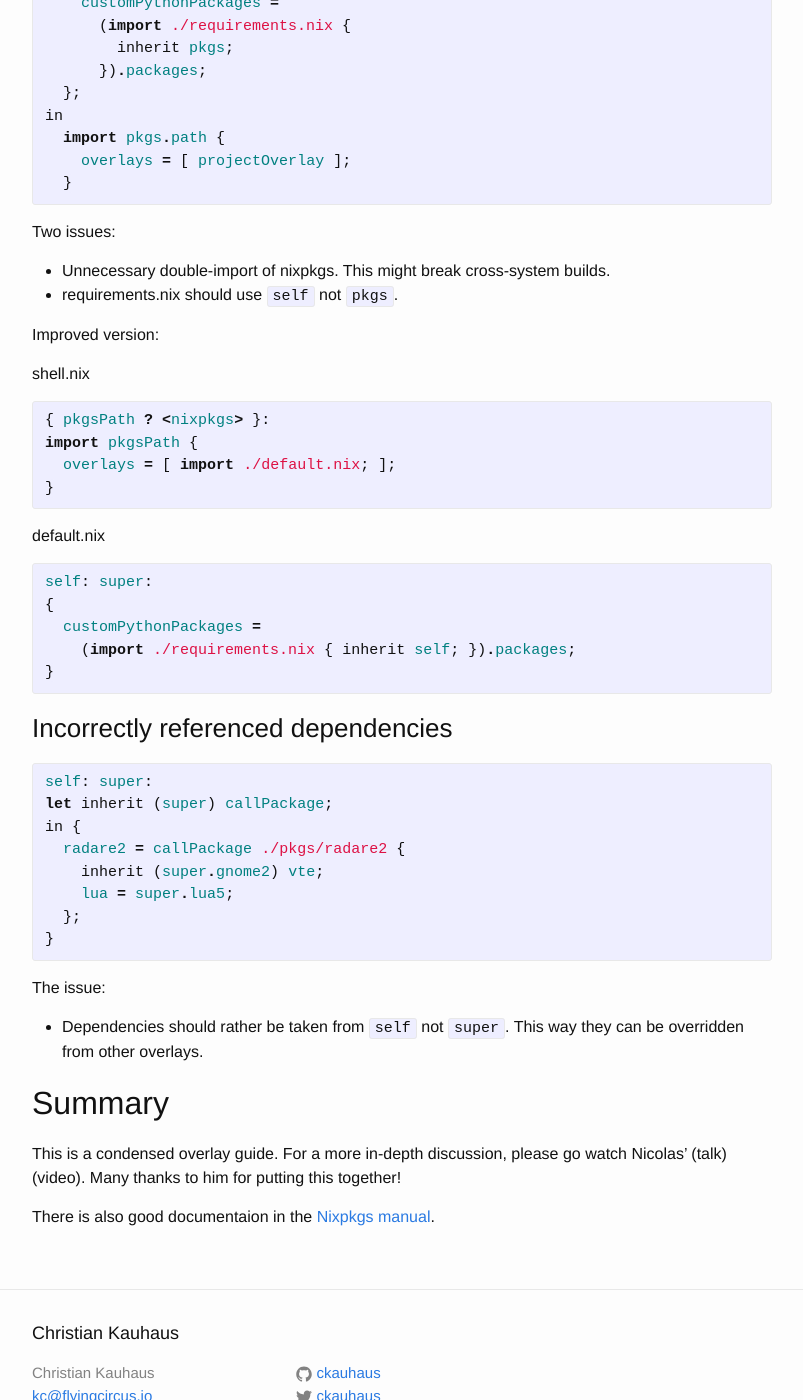
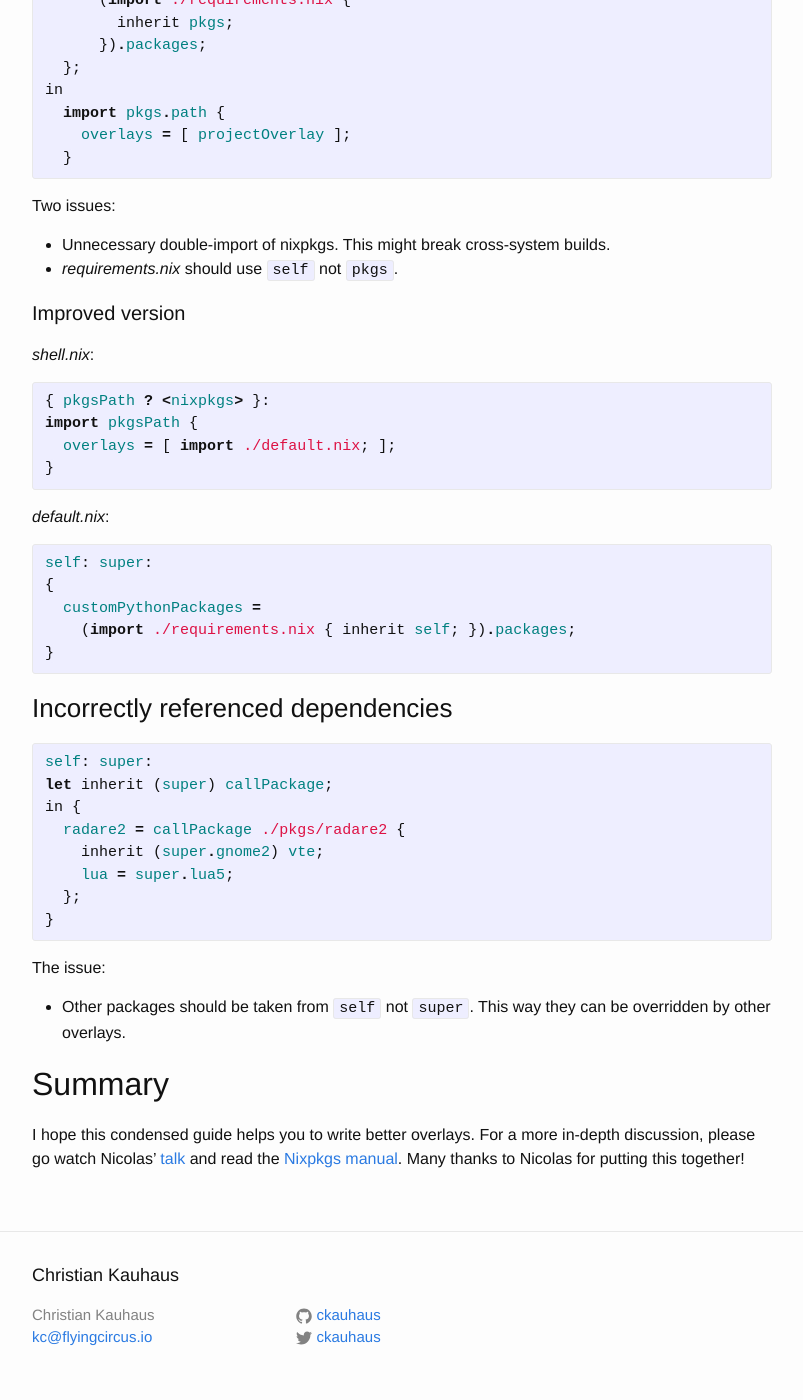
Before and after one commit to ckauhaus/ckauhaus.github.io, a Jekyll site: the page built from _posts/2017-11-03-dos-and-donts-of-nix-overlays.md, in a window 1280 px wide and 1400 px high, scrolled down 2559 px. Shown: the whole window, without its empty margins (238-1041 px from the left). Built offline with Jekyll 4.4.1, drawn with Linux system fonts in a browser that asks for light colours; some of the changed text lies outside the part shown.

Commit message:
Improve text

```diff
--- a/_posts/2017-11-03-dos-and-donts-of-nix-overlays.md
+++ b/_posts/2017-11-03-dos-and-donts-of-nix-overlays.md
@@ -110,7 +109,7 @@ self: super:
 
 The issue:
 
-* Overlays should just depend on `self` and `super` in order to be composable.
+* Overlays should depend just on `self` and `super` in order to be composable.
 
 ### Awkward nixpkgs import
 
@@ -132,11 +131,11 @@ in
 Two issues:
 
 * Unnecessary double-import of nixpkgs. This might break cross-system builds.
-* requirements.nix should use `self` not `pkgs`.
+* *requirements.nix* should use `self` not `pkgs`.
 
-Improved version:
+#### Improved version
 
-shell.nix
+*shell.nix*:
 {% highlight nix %}
 { pkgsPath ? <nixpkgs> }:
 import pkgsPath {
@@ -144,7 +143,7 @@ import pkgsPath {
 }
 {% endhighlight %}
 
-default.nix
+*default.nix*:
 {% highlight nix %}
 self: super:
 {
@@ -168,18 +167,18 @@ in {
 
 The issue:
 
-* Dependencies should rather be taken from `self` not `super`. This way they can
-  be overridden from other overlays.
+* Other packages should be taken from `self` not `super`. This way they
+  can be overridden by other overlays.
 
 {% highlight nix %}
 {% endhighlight %}
 
 ## Summary
 
-This is a condensed overlay guide. For a more in-depth discussion, please go
-watch Nicolas' (talk)(video). Many thanks to him for putting this together!
-
-There is also good documentaion in the [Nixpkgs manual][manual-overlays].
+I hope this condensed guide helps you to write better overlays. For a more
+in-depth discussion, please go watch Nicolas' [talk][video] and read the
+[Nixpkgs manual][manual-overlays].  Many thanks to Nicolas for putting this
+together!
 
 
 [nixcon2017]: http://nixcon2017.org/
```
Also changed, not shown: other parts of _posts/2017-11-03-dos-and-donts-of-nix-overlays.md (+6 -7 lines).
